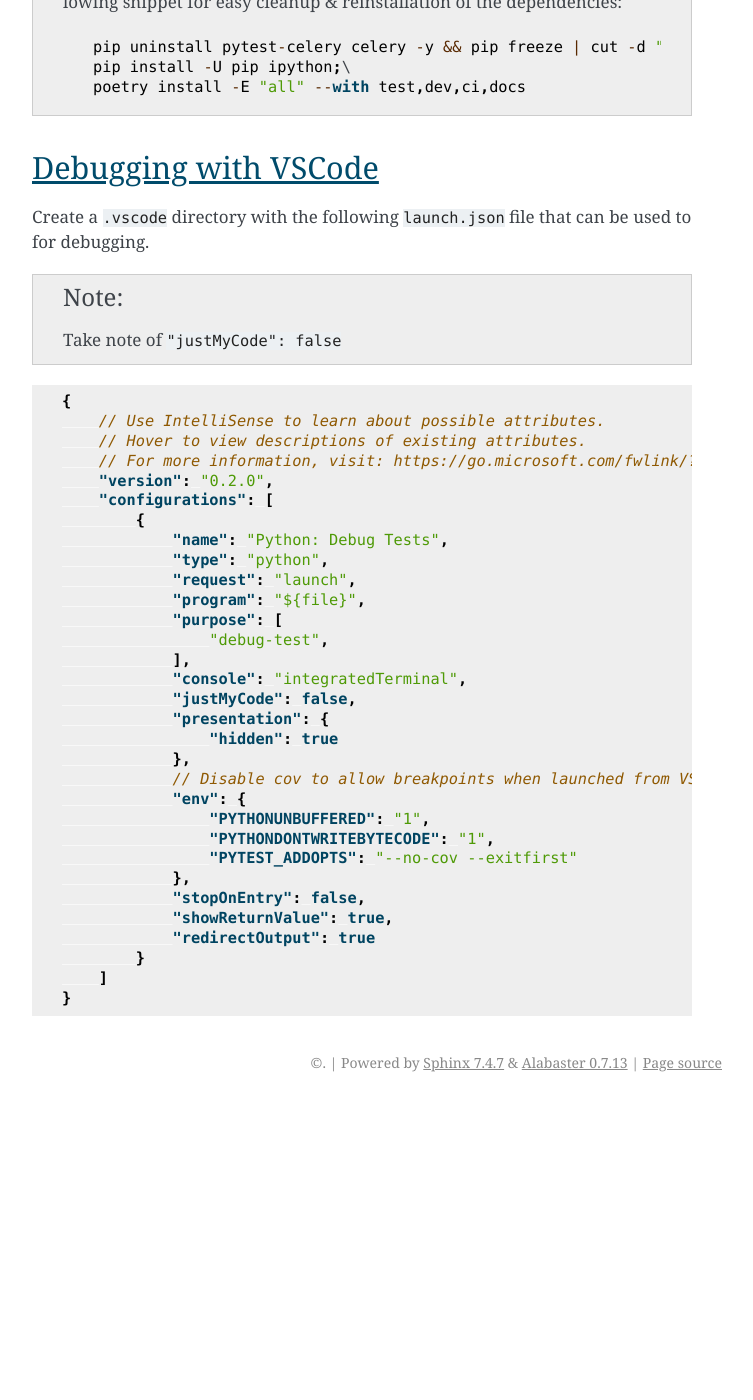
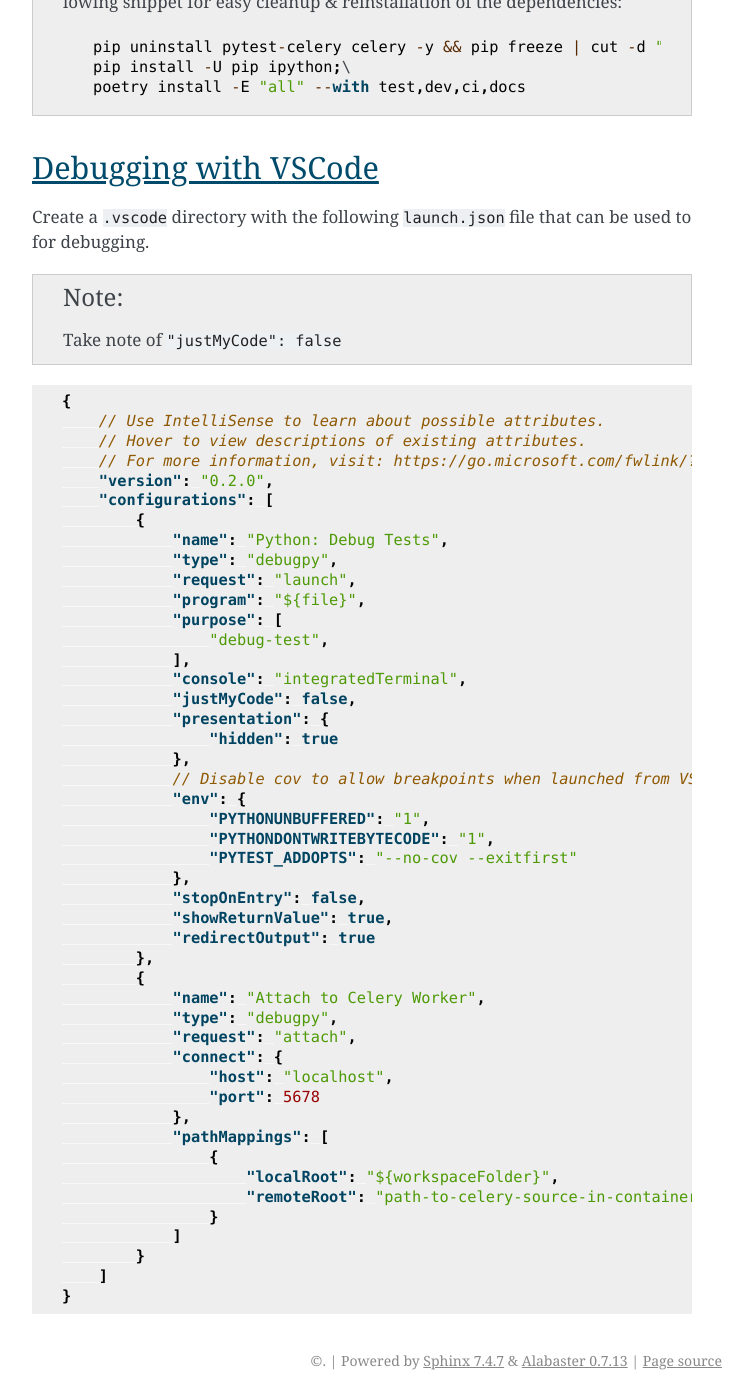
Before and after one commit to celery/pytest-celery, a Sphinx documentation site: the page built from docs/devguide/local-development-environment.rst, in a window 1280 px wide and 1400 px high, scrolled down 1035 px. Shown: the whole window, without its empty margins (388-1141 px from the left). Built offline with Sphinx 7.4.7, drawn with Linux system fonts in a browser that asks for light colours; before the commit the page ends 2137 px from its top, so only the background shows below that.

Commit message:
Hotfix: Added debugpy support

```diff
--- a/docs/devguide/local-development-environment.rst
+++ b/docs/devguide/local-development-environment.rst
@@ -64,7 +66,7 @@ Create a ``.vscode`` directory with the following ``launch.json`` file that can
         "configurations": [
             {
                 "name": "Python: Debug Tests",
-                "type": "python",
+                "type": "debugpy",
                 "request": "launch",
                 "program": "${file}",
                 "purpose": [
@@ -84,6 +86,21 @@ Create a ``.vscode`` directory with the following ``launch.json`` file that can
                 "stopOnEntry": false,
                 "showReturnValue": true,
                 "redirectOutput": true
+            },
+            {
+                "name": "Attach to Celery Worker",
+                "type": "debugpy",
+                "request": "attach",
+                "connect": {
+                    "host": "localhost",
+                    "port": 5678
+                },
+                "pathMappings": [
+                    {
+                        "localRoot": "${workspaceFolder}",
+                        "remoteRoot": "path-to-celery-source-in-container"
+                    }
+                ]
             }
         ]
     }
--- a/docs/getting-started/next-steps.rst
+++ b/docs/getting-started/next-steps.rst
@@ -258,11 +258,13 @@ And build our container using the standard `pytest-docker-tools <https://pypi.or
 
     myworker_container = container(
         image="{myworker_image.id}",
+        ports=MyWorkerContainer.ports(),
         environment=fxtr("default_worker_env"),
         network="{default_pytest_celery_network.name}",
         volumes={"{default_worker_volume.name}": defaults.DEFAULT_WORKER_VOLUME},
         wrapper_class=MyWorkerContainer,
         timeout=defaults.DEFAULT_WORKER_CONTAINER_TIMEOUT,
+        command=MyWorkerContainer.command(),
     )
 
 Pytest Integration
--- a/docs/userguide/examples/django.rst
+++ b/docs/userguide/examples/django.rst
@@ -72,6 +72,8 @@ These will be used to configure the worker for the tests.
     ENV WORKER_NAME=$CELERY_WORKER_NAME
     ENV WORKER_QUEUE=$CELERY_WORKER_QUEUE
 
+    EXPOSE 5678
+
 ``/src`` is arbitrarily chosen as the working directory to install the Django project from.
 
 .. code-block:: docker
@@ -133,6 +135,7 @@ and `container <https://github.com/Jc2k/pytest-docker-tools?tab=readme-ov-file#c
 
     default_worker_container = container(
         image="{worker_image.id}",
+        ports=fxtr("default_worker_ports"),
         environment=fxtr("default_worker_env"),
         network="{default_pytest_celery_network.name}",
         volumes={
--- a/docs/userguide/examples/myworker.rst
+++ b/docs/userguide/examples/myworker.rst
@@ -72,6 +72,8 @@ These will be used to configure the worker for the tests.
     ENV LOG_LEVEL=$CELERY_LOG_LEVEL
     ENV WORKER_NAME=$CELERY_WORKER_NAME
     ENV WORKER_QUEUE=$CELERY_WORKER_QUEUE
+
+    EXPOSE 5678
 
 ``/src`` is arbitrarily chosen as the working directory to install Celery from.
 
--- a/docs/userguide/examples/range.rst
+++ b/docs/userguide/examples/range.rst
@@ -144,6 +144,7 @@ Our focus should be on the ``worker_containers`` list, which will contain the na
             cnt = f"worker_v{v.replace('.', '_')}_container"
             globals()[cnt] = container(
                 image="{" + f"{img}.id" + "}",
+                ports=fxtr("default_worker_ports"),
                 environment=fxtr("default_worker_env"),
                 network="{default_pytest_celery_network.name}",
                 volumes={"{default_worker_volume.name}": DEFAULT_WORKER_VOLUME},
```
Also changed, not shown: other parts of docs/devguide/local-development-environment.rst (+2 -0 lines), other parts of docs/userguide/examples/myworker.rst (+2 -0 lines), docs/userguide/celery-bug-report.rst (+7 -0 lines), 10 other files.
